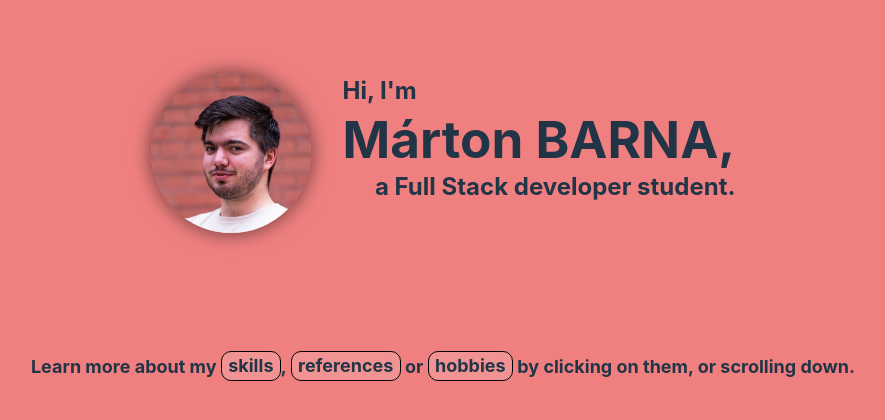
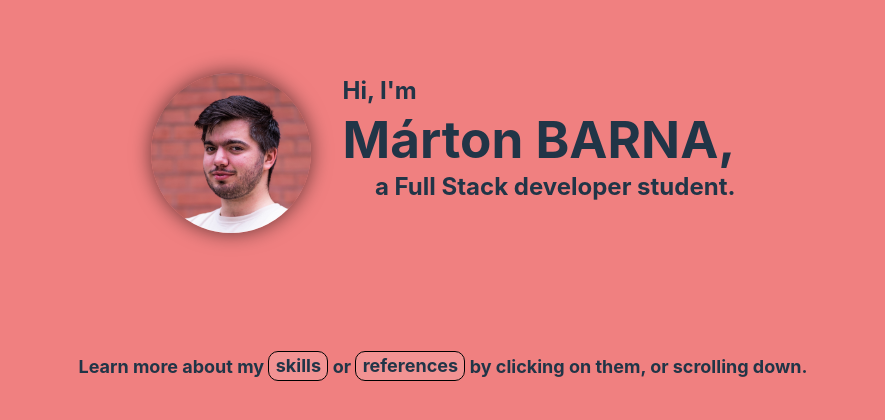
Before and after one commit to BrownieMaar/BrownieMaar, a React (Vite) app: page / in a window 1280 px wide. Shown: the part 170-590 px from the top of the page, without its empty margins (197-1082 px from the left). Built offline with nearby package versions, Linux system fonts and the light colour scheme.

Commit message:
take out nonexisting reference

```diff
--- a/src/Components/Welcome.tsx
+++ b/src/Components/Welcome.tsx
@@ -16,9 +16,9 @@ export default function Welcome() {
         <div className="jumpto">
             Learn more about
             my <span className="jump"
-                onClick={_e => scrollToId("skillpage")}>skills</span>, <span className="jump"
+                onClick={_e => scrollToId("skillpage")}>skills</span> or <span className="jump"
                     onClick={_e => scrollToId("platforms")}
-                >references</span> or <span className="jump">hobbies</span> by
+                >references</span> by
             clicking on them, or scrolling down.
         </div>
     </div>
```
